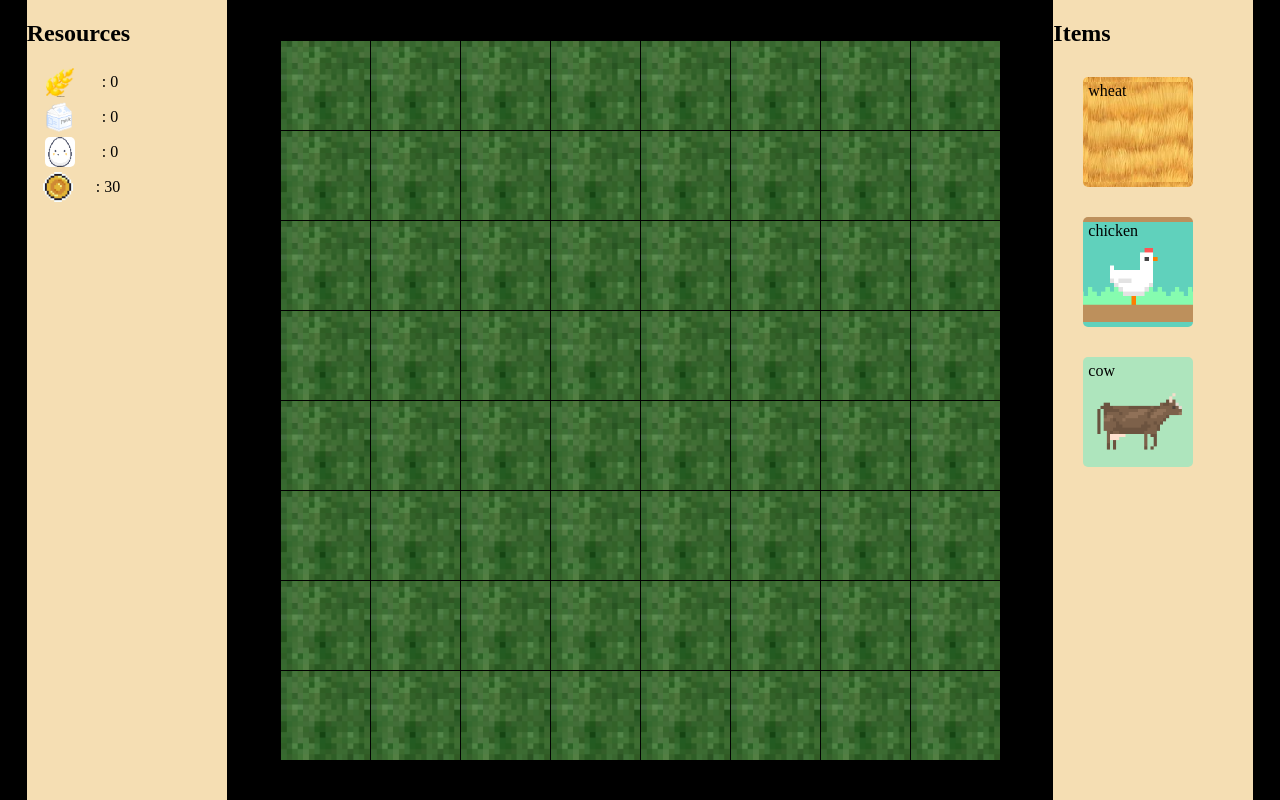
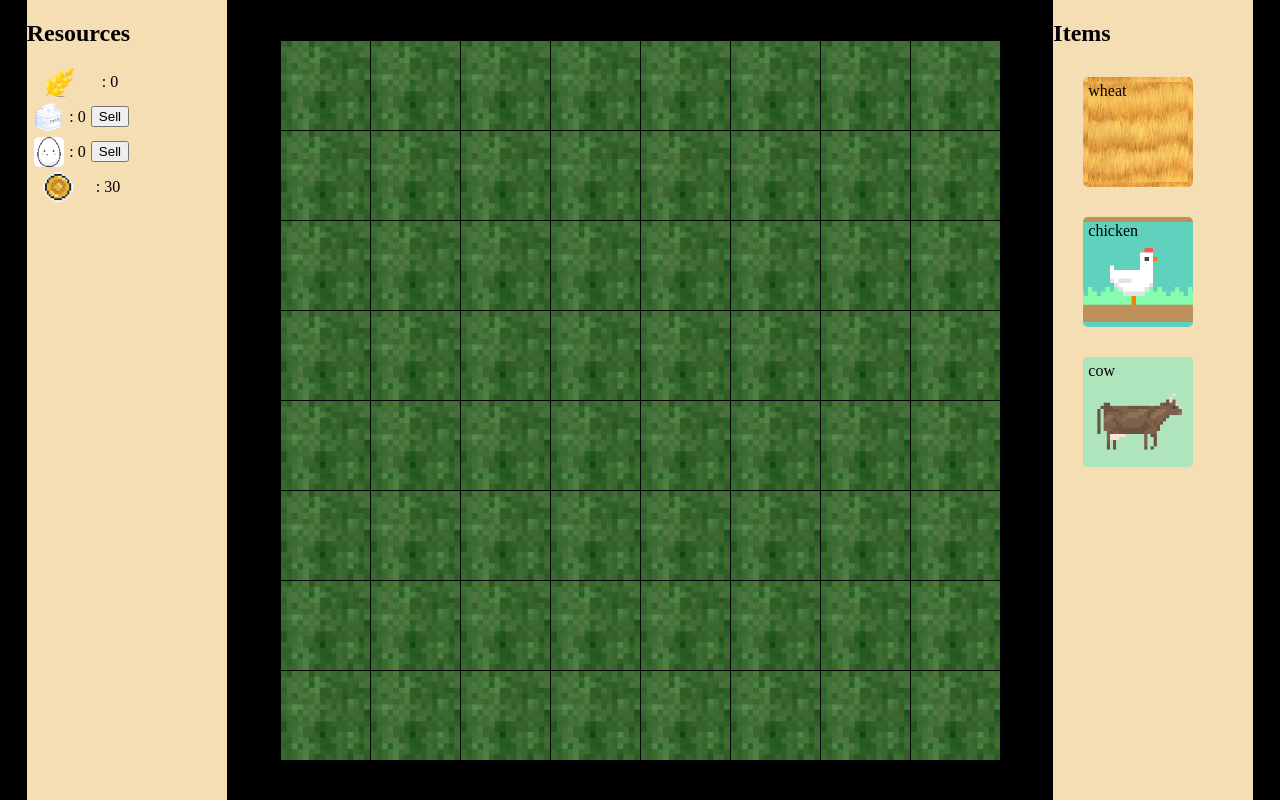
Before and after one commit to ReSenpai/farm-game-js-native, a plain HTML site: page index.html in a window 1280 px wide. Drawn offline with Linux system fonts and the light colour scheme.

Commit message:
Add sell button

```diff
--- a/src/Resources.js
+++ b/src/Resources.js
@@ -39,16 +39,21 @@ export class Resources {
         const wrapper = document.createElement('div');
         const icon = document.createElement('div');
         const value = document.createElement('span');
+        const button = document.createElement('button');
 
         icon.classList.add('resource-icon', name);
         value.innerHTML = this._getResourceValue(name);
         wrapper.setAttribute("id", `resource-${name}`);
+        button.innerHTML = 'Sell';
 
         wrapper.appendChild(icon);
         wrapper.appendChild(value);
 
         console.log(this.isAnimalResource(name));
-        this.isAnimalResource(name) && wrapper.addEventListener('click', () => this.sellResources(name));
+        if (this.isAnimalResource(name)) {
+            button.addEventListener('click', () => this.sellResources(name));
+            wrapper.appendChild(button);
+        }
 
         wrapper.classList.add('resources-wrapper');
         return wrapper;
--- a/style.css
+++ b/style.css
@@ -93,6 +93,10 @@ body {
     margin: 5px;
     max-width: 100px;
 }
+.resources-wrapper:hover {
+    opacity:0.9;
+    background-color:rgb(255, 255, 255);
+}
 /*
     Resource icons
 */
```
Also changed, not shown: src/Game.js (+0 -7 lines), README.md.
